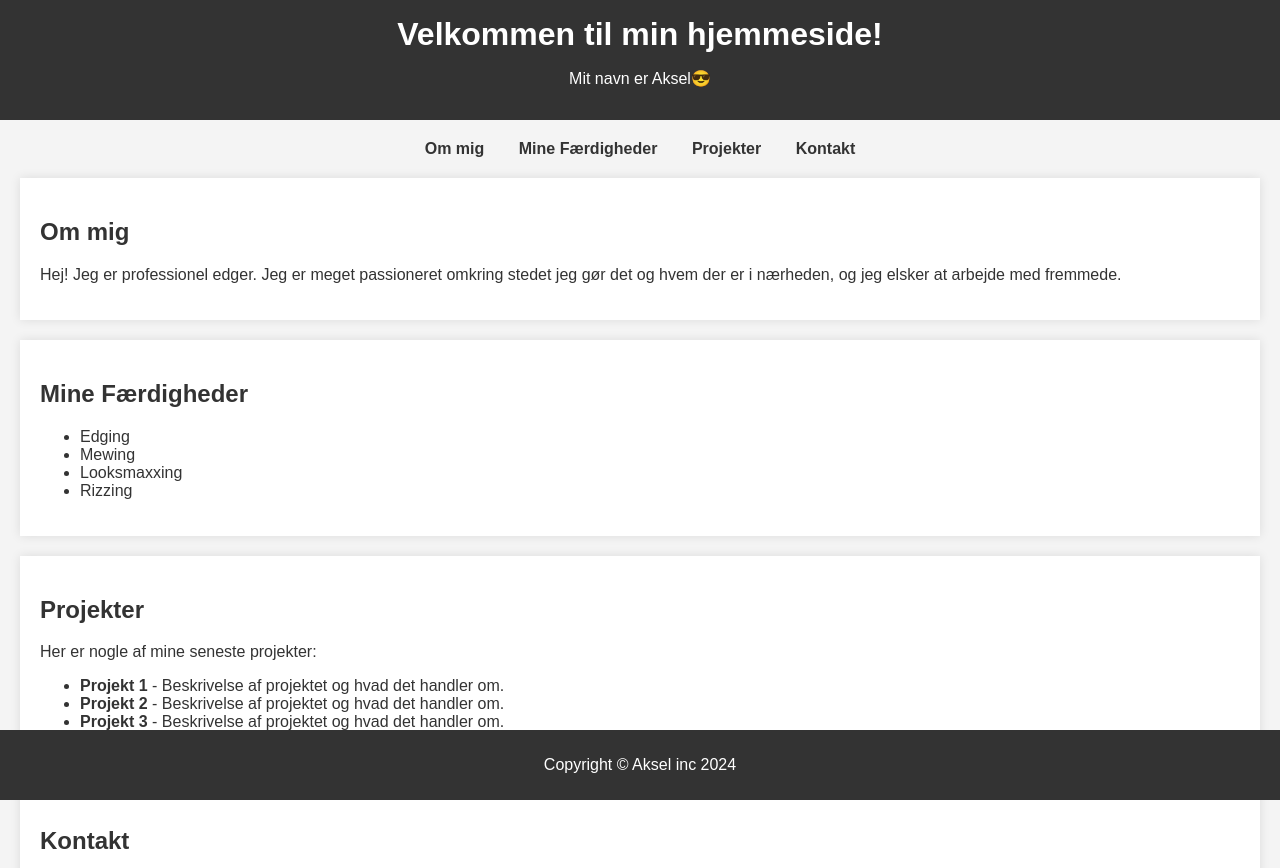
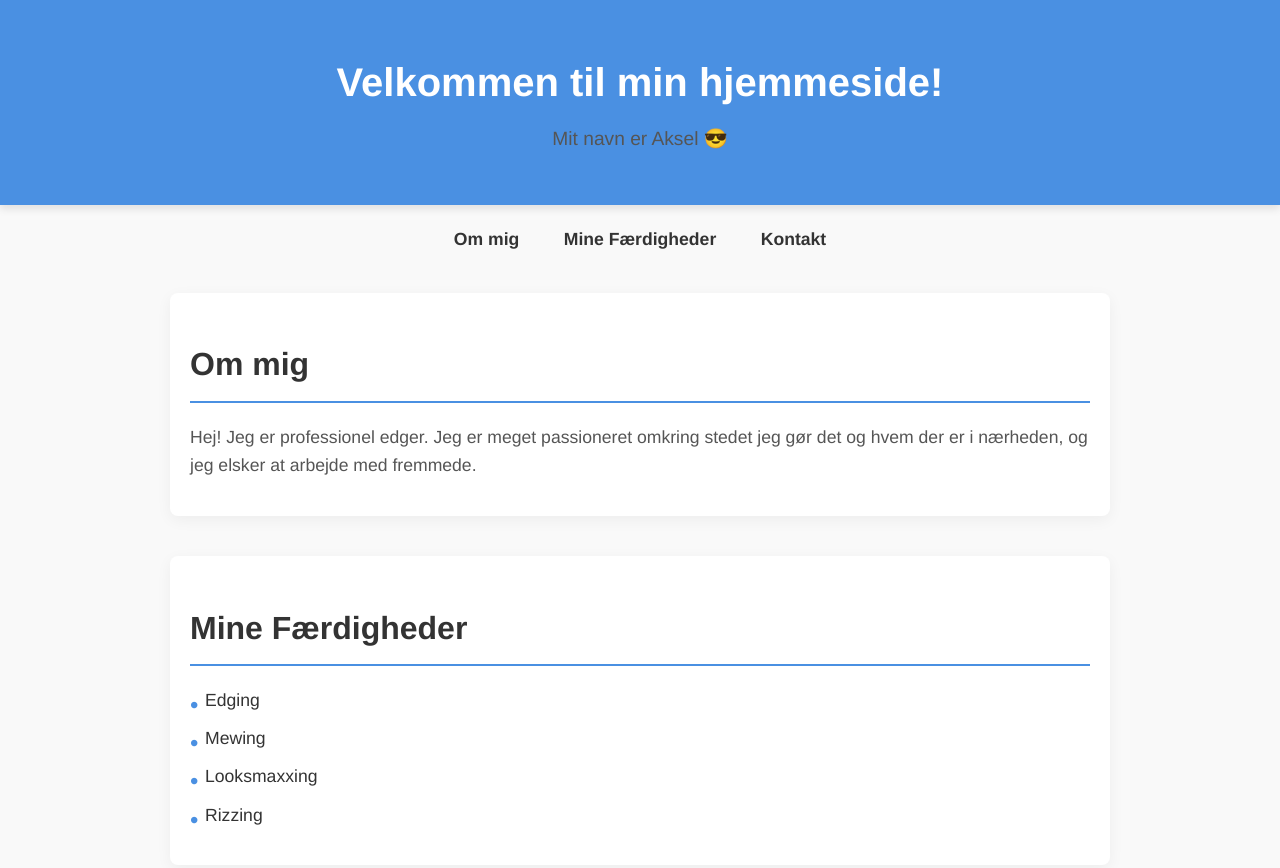
Before and after one commit to prebenthewizard/Aksel.github.io, a plain HTML site: page index.html in a window 1280 px wide. Shown: the top 868 px of the page. Drawn offline with Linux system fonts and the light colour scheme.

Commit message:
Update index.html

```diff
--- a/index.html
+++ b/index.html
@@ -4,51 +4,137 @@
     <meta charset="UTF-8">
     <meta name="viewport" content="width=device-width, initial-scale=1.0">
     <meta http-equiv="X-UA-Compatible" content="IE=edge">
-    <title>Aksel Gislev Kjærsgaards helt egen hjemmeside</title>
+    <title>Aksel Gislev Kjærsgaards Hjemmeside</title>
     <style>
+        /* Generel Styling */
         body {
-            font-family: Arial, sans-serif;
+            font-family: 'Helvetica Neue', Arial, sans-serif;
             margin: 0;
             padding: 0;
-            background-color: #f4f4f4;
+            background-color: #f9f9f9;
             color: #333;
+            line-height: 1.6;
         }
+
+        /* Header Styling */
         header {
-            background-color: #333;
+            background-color: #4A90E2;
             color: white;
-            padding: 1em 0;
+            padding: 50px 0;
+            text-align: center;
+            box-shadow: 0 4px 8px rgba(0, 0, 0, 0.1);
+        }
+
+        header h1 {
+            font-size: 2.5rem;
+            margin: 0;
+        }
+
+        header p {
+            font-size: 1.2rem;
+            margin: 10px 0 0;
+        }
+
+        /* Navigation Styling */
+        nav {
+            margin: 20px 0;
             text-align: center;
         }
-        header h1 {
-            margin: 0;
-        }
-        nav {
-            margin: 20px;
-            text-align: center;
-        }
+
         nav a {
             color: #333;
             text-decoration: none;
-            margin: 0 15px;
+            margin: 0 20px;
             font-weight: bold;
+            font-size: 1.1rem;
+            transition: color 0.3s ease;
         }
+
+        nav a:hover {
+            color: #4A90E2;
+        }
+
+        /* Sections Styling */
         section {
+            max-width: 900px;
+            margin: 40px auto;
             padding: 20px;
-            margin: 20px;
             background-color: white;
-            box-shadow: 0 0 10px rgba(0, 0, 0, 0.1);
+            border-radius: 8px;
+            box-shadow: 0 4px 15px rgba(0, 0, 0, 0.05);
         }
+
         h2 {
+            font-size: 2rem;
             color: #333;
+            margin-bottom: 20px;
+            border-bottom: 2px solid #4A90E2;
+            padding-bottom: 10px;
         }
+
+        p {
+            font-size: 1.1rem;
+            color: #555;
+        }
+
+        ul {
+            list-style: none;
+            padding: 0;
+        }
+
+        ul li {
+            font-size: 1.1rem;
+            margin: 10px 0;
+            padding-left: 15px;
+            position: relative;
+        }
+
+        ul li:before {
+            content: '•';
+            color: #4A90E2;
+            font-size: 1.5rem;
+            position: absolute;
+            left: 0;
+            top: 0;
+        }
+
+        /* Footer Styling */
         footer {
             background-color: #333;
             color: white;
             text-align: center;
-            padding: 10px 0;
-            position: fixed;
-            width: 100%;
-            bottom: 0;
+            padding: 20px 0;
+            margin-top: 50px;
+        }
+
+        footer p {
+            margin: 0;
+            font-size: 0.9rem;
+        }
+
+        /* Responsiv Styling */
+        @media (max-width: 768px) {
+            header h1 {
+                font-size: 2rem;
+            }
+
+            header p {
+                font-size: 1rem;
+            }
+
+            nav a {
+                margin: 0 10px;
+                font-size: 1rem;
+            }
+
+            section {
+                margin: 20px;
+                padding: 15px;
+            }
+
+            h2 {
+                font-size: 1.8rem;
+            }
         }
     </style>
 </head>
@@ -57,14 +143,13 @@
     <!-- Header -->
     <header>
         <h1>Velkommen til min hjemmeside!</h1>
-        <p>Mit navn er Aksel😎</p>
+        <p>Mit navn er Aksel 😎</p>
     </header>
 
     <!-- Navigation -->
     <nav>
         <a href="#about">Om mig</a>
         <a href="#skills">Mine Færdigheder</a>
-        <a href="#projects">Projekter</a>
         <a href="#contact">Kontakt</a>
     </nav>
 
@@ -85,21 +170,10 @@
         </ul>
     </section>
 
-    <!-- Projects Section -->
-    <section id="projects">
-        <h2>Projekter</h2>
-        <p>Her er nogle af mine seneste projekter:</p>
-        <ul>
-            <li><strong>Projekt 1</strong> - Beskrivelse af projektet og hvad det handler om.</li>
-            <li><strong>Projekt 2</strong> - Beskrivelse af projektet og hvad det handler om.</li>
-            <li><strong>Projekt 3</strong> - Beskrivelse af projektet og hvad det handler om.</li>
-        </ul>
-    </section>
-
     <!-- Contact Section -->
     <section id="contact">
         <h2>Kontakt</h2>
-        <p>Du kan kontakte mig via e-mail på: <a href="mailto:skibidi@gmail.dk">skibidi@gmail.dk</a></p>
+        <p>Du kan kontakte mig via e-mail på: <a href="mailto:skibidi@gmail.dk" style="color: #4A90E2;">skibidi@gmail.dk</a></p>
     </section>
 
     <!-- Footer -->
```
